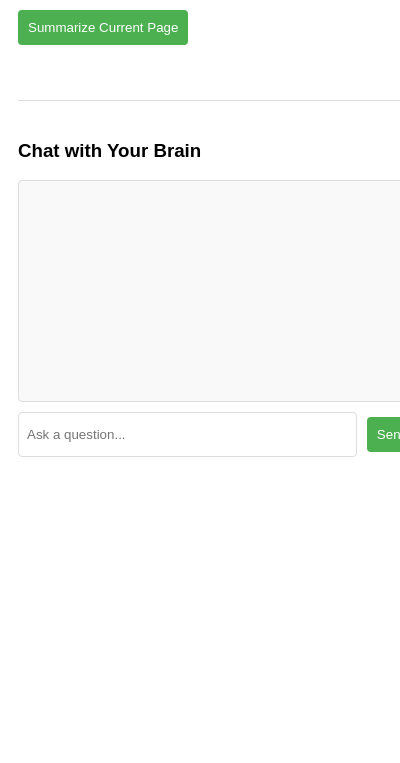
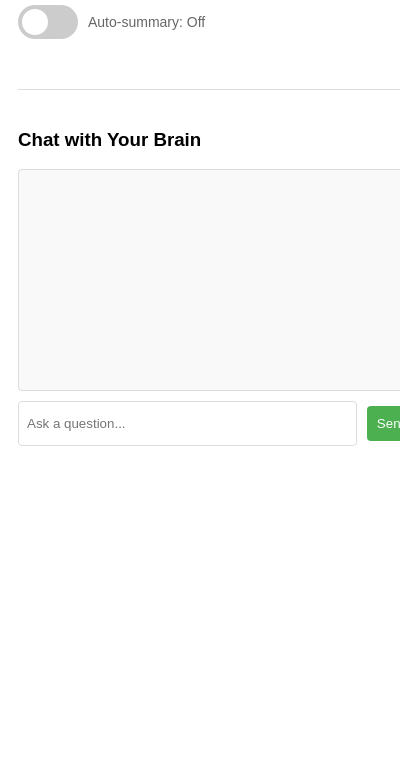
Before and after one commit to adrianrdguez/ai-buddy, a browser extension: page chrome-extension/popup.html in a window 400 px wide. Shown: the part 81-844 px from the top of the page. Drawn offline with Linux system fonts and the light colour scheme.

Commit message:
Update Chrome Buddy extension: enhance manifest with host permissions, improve popup layout with toggle for auto-summary feature, and refactor summarization logic in popup.js for better user experience.

```diff
--- a/chrome-extension/popup.html
+++ b/chrome-extension/popup.html
@@ -7,18 +7,6 @@
       width: 400px;
       padding: 10px;
       font-family: Arial, sans-serif;
-    }
-    button {
-      padding: 10px;
-      margin: 5px 0;
-      background-color: #4CAF50;
-      color: white;
-      border: none;
-      border-radius: 4px;
-      cursor: pointer;
-    }
-    button:hover {
-      background-color: #45a049;
     }
     #status {
       margin-top: 10px;
@@ -72,12 +60,77 @@
     }
     #send-button {
       width: auto;
+      padding: 10px;
+      margin: 5px 0;
+      background-color: #4CAF50;
+      color: white;
+      border: none;
+      border-radius: 4px;
+      cursor: pointer;
+    }
+    #send-button:hover {
+      background-color: #45a049;
+    }
+    .toggle-container {
+      display: flex;
+      align-items: center;
+      gap: 10px;
+      margin: 10px 0;
+    }
+    .toggle-switch {
+      position: relative;
+      display: inline-block;
+      width: 60px;
+      height: 34px;
+    }
+    .toggle-switch input {
+      opacity: 0;
+      width: 0;
+      height: 0;
+    }
+    .slider {
+      position: absolute;
+      cursor: pointer;
+      top: 0;
+      left: 0;
+      right: 0;
+      bottom: 0;
+      background-color: #ccc;
+      transition: .4s;
+      border-radius: 34px;
+    }
+    .slider:before {
+      position: absolute;
+      content: "";
+      height: 26px;
+      width: 26px;
+      left: 4px;
+      bottom: 4px;
+      background-color: white;
+      transition: .4s;
+      border-radius: 50%;
+    }
+    input:checked + .slider {
+      background-color: #4CAF50;
+    }
+    input:checked + .slider:before {
+      transform: translateX(26px);
+    }
+    .auto-summary-status {
+      font-size: 14px;
+      color: #666;
     }
   </style>
 </head>
 <body>
   <h2>Chrome Buddy</h2>
-  <button id="summarize">Summarize Current Page</button>
+  <div class="toggle-container">
+    <label class="toggle-switch">
+      <input type="checkbox" id="auto-summary-toggle">
+      <span class="slider"></span>
+    </label>
+    <span class="auto-summary-status" id="auto-summary-status">Auto-summary: Off</span>
+  </div>
   <div id="status"></div>
 
   <div class="chat-container">
--- a/chrome-extension/popup.js
+++ b/chrome-extension/popup.js
@@ -1,9 +1,11 @@
 document.addEventListener('DOMContentLoaded', function() {
-  const summarizeButton = document.getElementById('summarize');
   const statusDiv = document.getElementById('status');
   const chatMessages = document.getElementById('chat-messages');
   const chatInput = document.getElementById('chat-input');
   const sendButton = document.getElementById('send-button');
+  const autoSummaryToggle = document.getElementById('auto-summary-toggle');
+  const autoSummaryStatus = document.getElementById('auto-summary-status');
+  let autoSummaryInterval = null;
 
   // Add message to chat
   function addMessage(message, isUser = false) {
@@ -53,7 +55,8 @@ document.addEventListener('DOMContentLoaded', function() {
     }
   });
 
-  summarizeButton.addEventListener('click', async () => {
+  // Function to summarize the current page
+  async function summarizeCurrentPage() {
     try {
       // Get the active tab
       const [tab] = await chrome.tabs.query({ active: true, currentWindow: true });
@@ -92,6 +95,24 @@ document.addEventListener('DOMContentLoaded', function() {
       console.error('Error:', error);
       showStatus('Error: ' + error.message, 'error');
     }
+  }
+
+  // Handle auto-summary toggle
+  autoSummaryToggle.addEventListener('change', async (e) => {
+    const isEnabled = e.target.checked;
+    autoSummaryStatus.textContent = `Auto-summary: ${isEnabled ? 'On' : 'Off'}`;
+
+    if (isEnabled) {
+      // Start periodic summarization
+      await summarizeCurrentPage(); // Initial summarization
+      autoSummaryInterval = setInterval(summarizeCurrentPage, 30000); // Every 30 seconds
+    } else {
+      // Stop periodic summarization
+      if (autoSummaryInterval) {
+        clearInterval(autoSummaryInterval);
+        autoSummaryInterval = null;
+      }
+    }
   });
 
   function showStatus(message, type) {
```
Also changed, not shown: chrome-extension/manifest.json.
